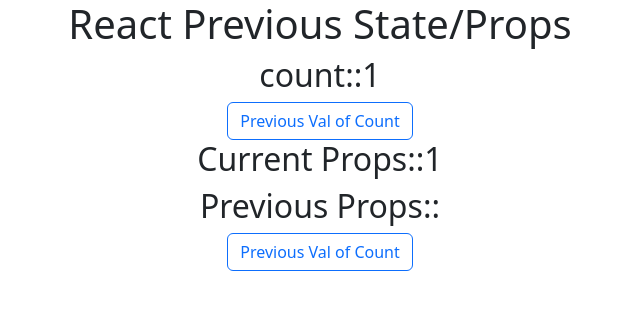
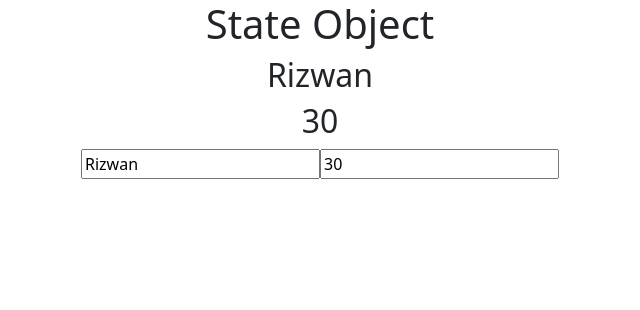
Before and after one commit to rizwanswati/learn-react, a React (Create React App) app: page / in a window 1280 px wide. Shown: the top 310 px of the page, without its empty margins (320-960 px from the left). Built offline with nearby package versions, Linux system fonts and the light colour scheme.

Commit message:
State Objects and updating via input fields

```diff
--- a/src/App.js
+++ b/src/App.js
@@ -1,25 +1,20 @@
 import logo from './logo.svg';
 import './App.css';
-import PreviousState from "./component/PreviousState";
-import {useState} from "react";
-import {Button} from "react-bootstrap";
-import PreviousProps from "./component/PreviousProps";
+import {useRef, useState} from "react";
 
 function App() {
-    const [count, setCount] = useState(1);
-
-    function update() {
-        setCount((PreviousValue) => {
-            return Math.floor(Math.random() * 10)
-        })
-    }
-
+    const [data, setData] = useState(
+        {name: "Rizwan", age: "30"}
+    )
     return (
         <div className="App">
-            <h1>React Previous State/Props</h1>
-            <PreviousState/>
-            <PreviousProps count={count}/>
-            <Button variant={"outline-primary"} onClick={() => update()}>Previous Val of Count</Button>
+            <h1>State Object</h1>
+            <h2>{data.name}</h2>
+            <h2>{data.age}</h2>
+            <input type={"text"} value={data.name} name={"name"}
+                   onInput={(e) => setData({...data, name: e.target.value})}/>
+            <input type={"text"} value={data.age} name={"age"}
+                   onInput={(e) => setData({...data, age: e.target.value})}/>
         </div>
     );
 }
--- a/src/component/PreviousProps.js
+++ /dev/null
@@ -1,16 +0,0 @@
-import {Button} from "react-bootstrap";
-import {useEffect, useRef} from "react";
-
-export default function PreviousProps(props) {
-    let previousProps = useRef();
-    useEffect(() => {
-        previousProps.current = props.count
-    })
-    const prev = previousProps.current;
-    return (
-        <div>
-            <h2>Current Props::{props.count}</h2>
-            <h2>Previous Props::{prev}</h2>
-        </div>
-    )
-}
--- a/src/component/PreviousState.js
+++ /dev/null
@@ -1,27 +0,0 @@
-/*
-* React limitations make it impossible to store previous value in a variable and access it later. so react has provided
-* another way of getting the previous values throw state magic functions
-* */
-
-
-import {useState} from "react";
-import {Button} from "react-bootstrap";
-
-export default function PreviousState() {
-
-    const [count, setCount] = useState(1);
-
-    function update() {
-        setCount((PreviousValue) => {
-            console.log(PreviousValue)
-            return Math.floor(Math.random() * 10)
-        })
-    }
-
-    return (
-        <div>
-            <h2>count::{count}</h2>
-            <Button variant={"outline-primary"} onClick={() => update()}>Previous Val of Count</Button>
-        </div>
-    )
-}
```
